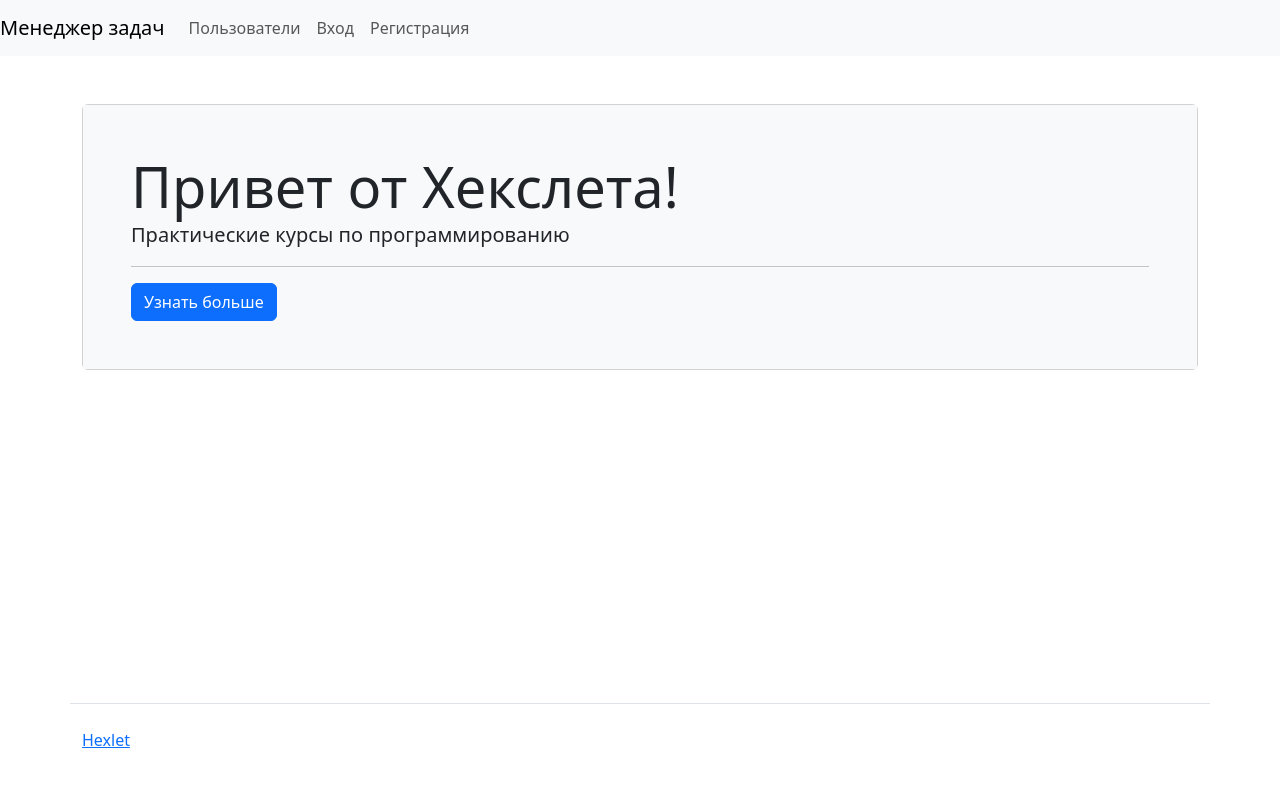
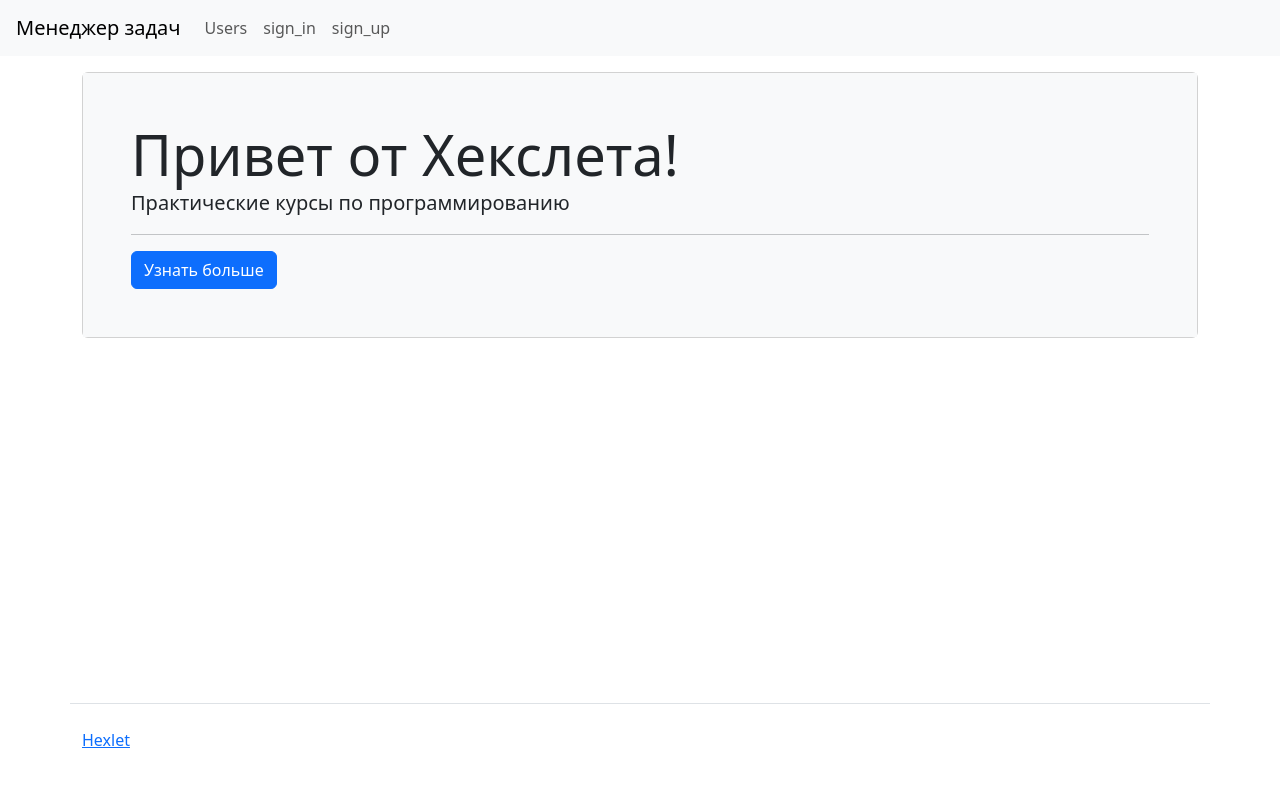
Before and after one commit to OlegKhiretdinov/Task_manager-jira_killer, a Django app: page / in a window 1280 px wide. Shown: the top 787 px of the page. Run offline with Django 5.2, Linux system fonts and the light colour scheme; some libraries are stand-ins or nearby versions.

Commit message:
feat: добавлена локализация

```diff
--- a/task_manager/settings.py
+++ b/task_manager/settings.py
@@ -108,7 +108,7 @@ AUTH_PASSWORD_VALIDATORS = [
 # Internationalization
 # https://docs.djangoproject.com/en/5.0/topics/i18n/
 
-LANGUAGE_CODE = 'en-us'
+LANGUAGE_CODE = 'ru-ru'
 
 TIME_ZONE = 'UTC'
 
--- a/task_manager/templates/index.html
+++ b/task_manager/templates/index.html
@@ -3,8 +3,7 @@
 {% load django_bootstrap5 %}
 
 {% block main %}
-    <div class="my-4"></div>
-    <div class="container wrapper flex-grow-1">
+    <div class="container wrapper flex-grow-1 mt-3">
         <div class="card">
             <div class="card-body p-5 bg-light">
                 <div class="display-4">Привет от Хекслета!</div>
--- a/task_manager/templates/navigation.html
+++ b/task_manager/templates/navigation.html
@@ -1,4 +1,5 @@
-<nav class="navbar navbar-expand-lg navbar-light bg-light">
+{% load i18n %}
+<nav class="navbar navbar-expand-lg navbar-light bg-light px-3">
   <a class="navbar-brand" href="/">Менеджер задач</a>
   <button class="navbar-toggler collapsed" data-bs-toggle="collapse" data-bs-target="#navbarToggleExternalContent" aria-expanded="false">
     <span class="navbar-toggler-icon"></span>
@@ -6,19 +7,14 @@
   <div class="navbar-collapse collapse" id="navbarToggleExternalContent" >
     <ul class="navbar-nav mr-auto">
       <li class="nav-item">
-            <a class="nav-link" href="/#">Пользователи</a>
-          </li>
-
-        </ul>
-        <ul class="navbar-nav">
-
-            <li class="nav-item">
-              <a class="nav-link" href="/#">Вход</a>
+        <a class="nav-link" href="/#">{% trans 'Users' %}</a>
       </li>
       <li class="nav-item">
-              <a class="nav-link" href="/#">Регистрация</a>
+        <a class="nav-link" href="/#">{% trans 'sign_in' %}</a>
       </li>
-
+      <li class="nav-item">
+        <a class="nav-link" href="/#">{% trans 'sign_up' %}</a>
+      </li>
     </ul>
   </div>
 </nav>
```
Also changed, not shown: task_manager/locale/ru/LC_MESSAGES/django.po (added), 1 other file. Lines whose indentation alone changed are shown as unchanged.
